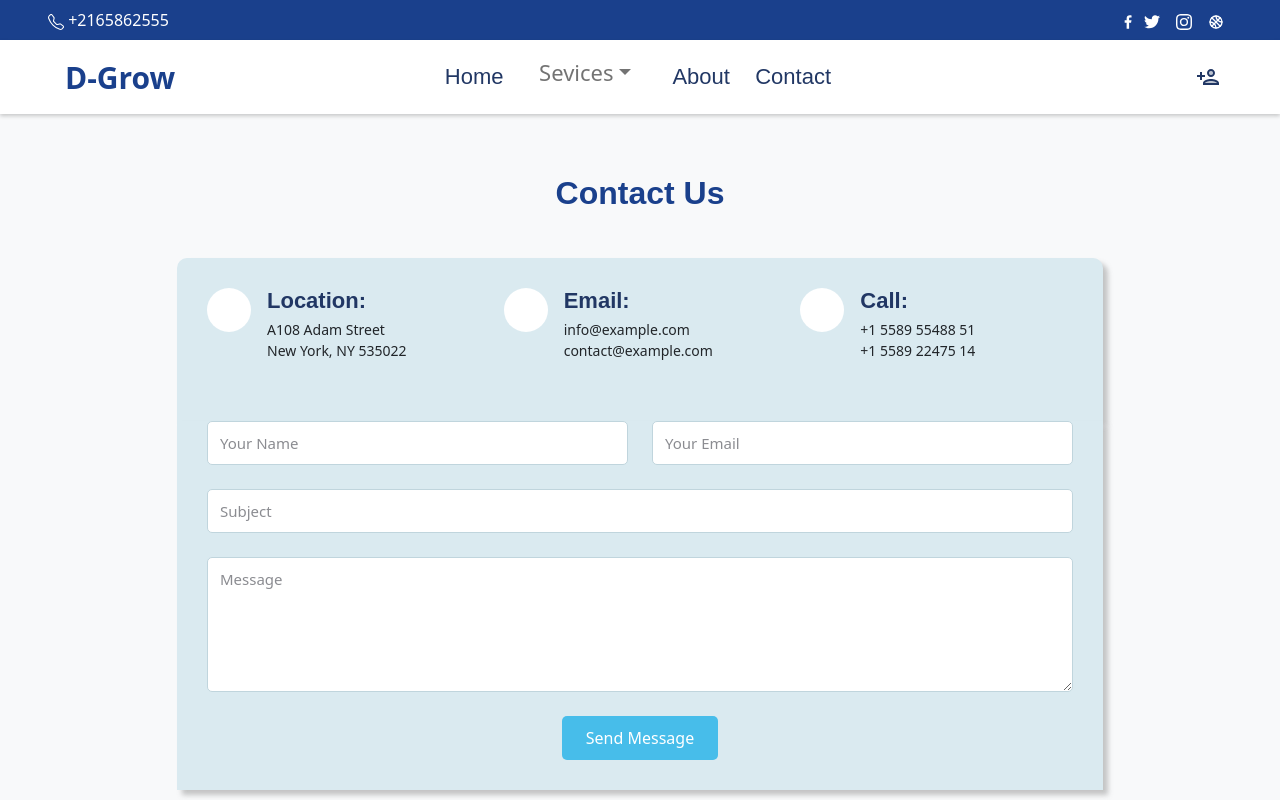
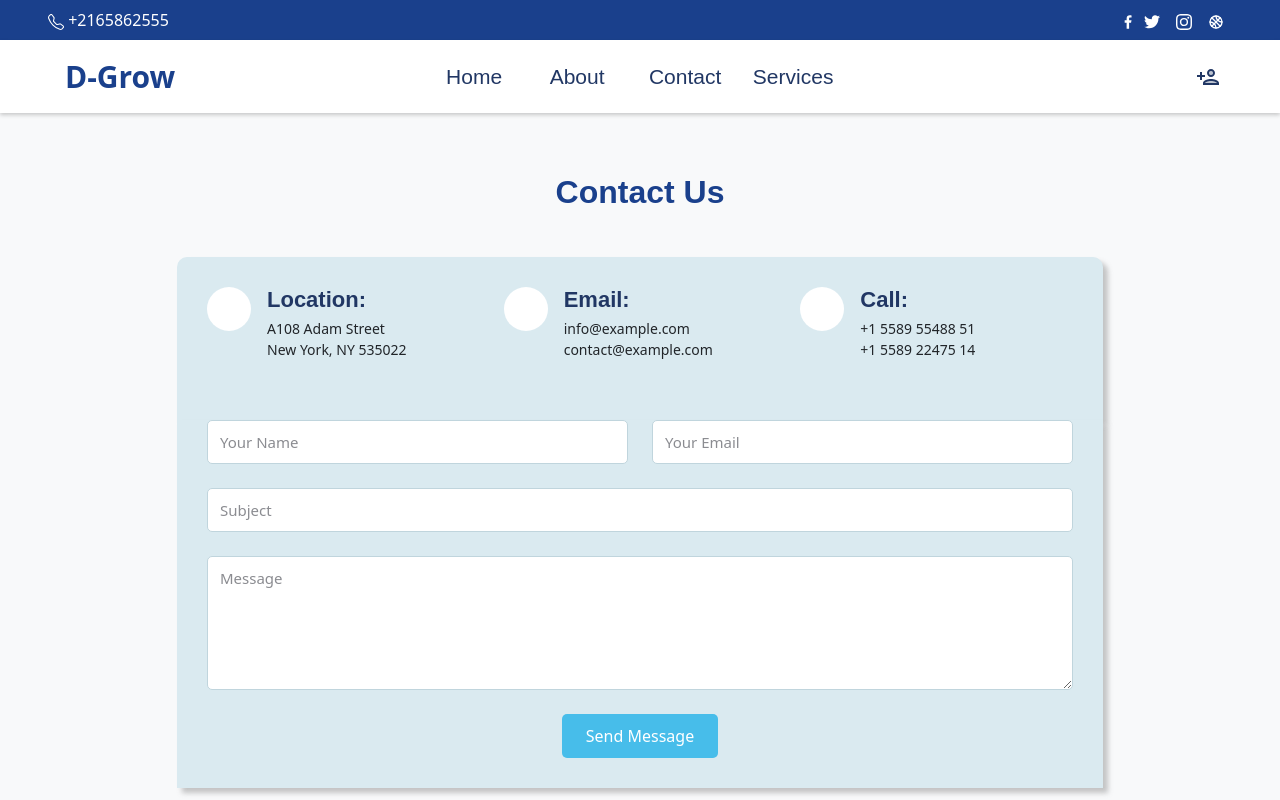
Before and after one commit to D-Grow-tn/d-grow-platform, a React (Create React App) app in the folder client/: page /contact in a window 1280 px wide. Shown: the top 800 px of the page. Built offline with nearby package versions, Linux system fonts and the light colour scheme; some icons are missing.

Commit message:
work on style

```diff
--- a/client/src/App.css
+++ b/client/src/App.css
@@ -114,3 +114,42 @@ border-bottom: 3px solid #2772db;
 .dark-bleu{
   color: #1a408c;
 }
+
+
+.dropbtn {
+  background-color: #fff;
+  padding: 16px;
+  font-size: 16px;
+  border: none;
+}
+
+.dropdown {
+  position: relative;
+  display: inline-block;
+}
+
+.dropdown-content {
+  display: none;
+  position: absolute;
+  background-color: white;
+  min-width: 160px;
+  box-shadow: 0px 8px 16px 0px rgba(0,0,0,0.2);
+  z-index: 1;
+  border-radius: 10px;
+}
+
+.dropdown-content a {
+  color: #1a408c;
+  padding: 12px 16px;
+  text-decoration: none;
+  display: block;
+}
+
+.dropdown-content a:hover {
+  background-color: #ddd;
+  border-radius: 5px;
+}
+
+.dropdown:hover .dropdown-content {display: block;}
+
+.dropdown:hover .dropbtn {background-color: #3e8e41;}
--- a/client/src/components/TextHeader.js
+++ b/client/src/components/TextHeader.js
@@ -10,7 +10,7 @@ function TextHeader({title,description}) {
     <div style={{ maxWidth: "1000px" }}>
             <h2
               style={{
-                color: "#181f38",
+                color: "#1a408c",
                 fontSize: "36px",
                 lineHeight: "44px",
                 fontWeight: 700,
@@ -23,7 +23,7 @@ function TextHeader({title,description}) {
                 fontWeight: "400px",
                 fontSize: "18px",
                 lineHeight: "26px",
-                color: "#2b3857",
+                color: "#1a408c",
                 textAlign: "justify",
                 textAlignLast: "center",
               }}
--- a/client/src/layouts/Naavbar.js
+++ b/client/src/layouts/Naavbar.js
@@ -10,7 +10,6 @@ import { useNavigate } from "react-router-dom";
 
 function Naavbar() {
   const [scroll, setScroll] = useState(0);
-  const [dropdownOpen, setDropdownOpen] = useState(false);
   const navigate = useNavigate();
 
   useEffect(() => {
@@ -19,13 +18,7 @@ function Naavbar() {
     });
   }, []);
 
-  const handleDropdownToggle = () => {
-    setDropdownOpen(!dropdownOpen);
-  };
 
-  const handleDropdownClose = () => {
-    setDropdownOpen(false);
-  };
 
   return (
     <Navbar
@@ -43,7 +36,7 @@ function Naavbar() {
         <Navbar.Toggle aria-controls="navbarScroll" />
         <Navbar.Collapse id="navbarScroll" className="justify-content-between">
           <div style={{ marginLeft: -120 }}></div>
-          <Nav className=" " style={{ maxHeight: "200px" }} navbarScroll>
+          <Nav className="gap-3 " style={{ maxHeight: "200px" }} navbarScroll>
             <Nav.Link
               href="/home"
               className="d-flex  align-items-center nav-font px-3 "
@@ -55,31 +48,9 @@ function Naavbar() {
                 type="linear"
                 content="Home"
                 width={50}
-                fontSize={22}
+                fontSize={21}
               />
             </Nav.Link>
-
-            <NavDropdown
-              title="Sevices"
-              className="px-3"
-              id="navbarScrollingDropdown"
-              style={{ color: "#213764", fontSize: "22px" }}
-              show={dropdownOpen}
-              onMouseEnter={handleDropdownToggle}
-              onMouseLeave={handleDropdownClose}
-              onClick={() => navigate("/about-us")}
-            >
-              <NavDropdown.Item href="#action3">
-                Website applications
-              </NavDropdown.Item>
-              <NavDropdown.Item href="#action4">
-                Mobile applications
-              </NavDropdown.Item>
-              <NavDropdown.Divider />
-              <NavDropdown.Item href="#action5">
-                Something else here
-              </NavDropdown.Item>
-            </NavDropdown>
 
             <Nav.Link
               href="/about-us"
@@ -92,7 +63,7 @@ function Naavbar() {
                 type="linear"
                 content="About"
                 width={60}
-                fontSize={22}
+                fontSize={21}
               />
             </Nav.Link>
             <Nav.Link
@@ -106,13 +77,35 @@ function Naavbar() {
                 type="linear"
                 content="Contact"
                 width={60}
-                fontSize={22}
+                fontSize={21}
               />
             </Nav.Link>
+            <Nav.Link
+              href="/services"
+              className="d-flex  align-items-center px-3"
+              style={{ color: "#213764" }}
+            >
+              <div class="dropdown">
+                <TextHoverUnderline
+                  bgColor="blue"
+                  duration="300"
+                  type="linear"
+                  content="Services"
+                  width={60}
+                  fontSize={21}
+                />
+                <div class="dropdown-content">
+                  <a href="#"> Website applications</a>
+                  <a href="#"> Mobile applications</a>
+                  <a href="#"> Something else</a>
+                </div>
+              </div>
+            </Nav.Link>
           </Nav>
+
           <Nav.Link
             href="/auth"
-            className="d-flex    align-items-center"
+            className="d-flex  align-items-center"
             style={{ color: "#213764" }}
           >
             <PersonAddTwoToneIcon style={{ color: "#213764" }} />
--- /dev/null
+++ b/client/src/pages/Services.js
@@ -0,0 +1,11 @@
+import React from 'react'
+
+function Services() {
+  return (
+    <div>
+      <h1>services</h1>
+    </div>
+  )
+}
+
+export default Services
--- a/client/src/router/Router.js
+++ b/client/src/router/Router.js
@@ -18,6 +18,7 @@ const AboutUs = React.lazy(() => import("../pages/AboutUs"));
 const Profile = React.lazy(() => import("./../pages/Profile"));
 
 const Chat = React.lazy(() => import("./../pages/Chat"));
+const Services = React.lazy(() => import("./../pages/Services"));
 
 const Contact = React.lazy(() => import("./../pages/Contact"));
 const ProjectDetails = React.lazy(() => import('./../pages/ProjectDetails'));
@@ -56,6 +57,10 @@ function Router() {
               path="*"
               element={<LoadComponent Component={ComingSoon} />}
             />
+                <Route
+              path="/services"
+              element={<LoadComponent Component={Services} />}
+            />
             <Route path="chat" element={<LoadComponent Component={Chat} />} />
           </Route>
         </Routes>
```
Also changed, not shown: client/src/pages/Home.js (+40 -52 lines).
